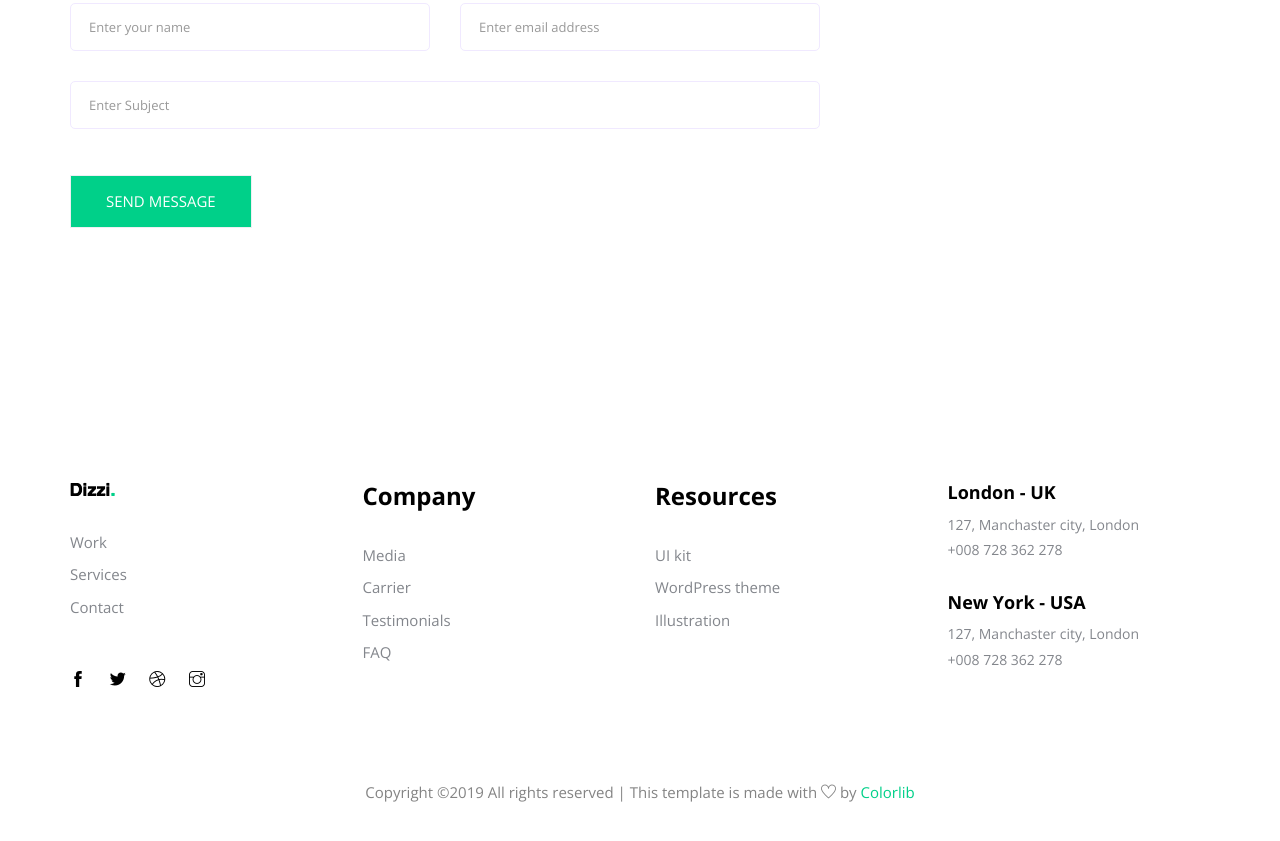
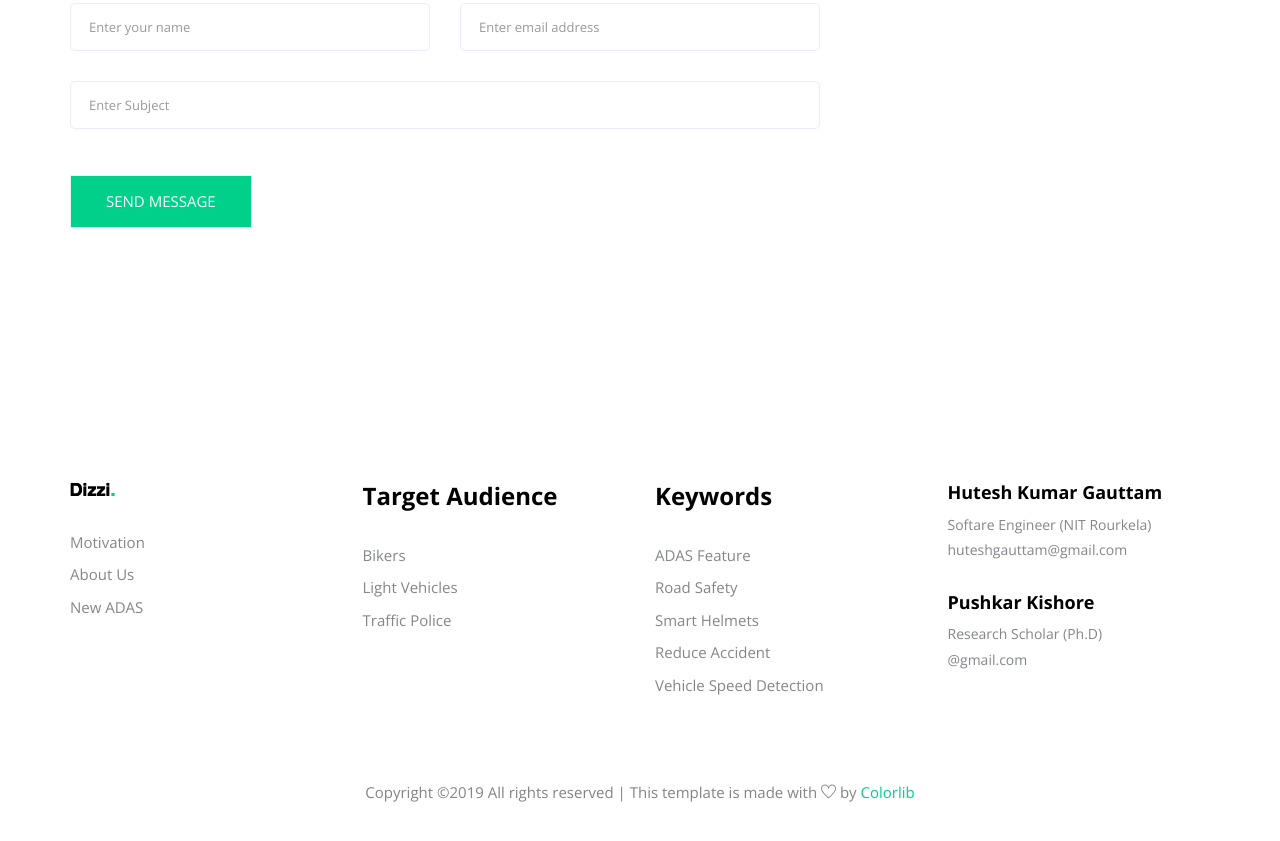
Before and after one commit to hutesh/hutesh.github.io, a website: page newadas/contact.html in a window 1280 px wide. Shown: the part 859-1700 px from the top of the page. Drawn offline with nearby package versions, Linux system fonts and the light colour scheme.

Commit message:
Updtae 3

```diff
--- a/newadas/contact.html
+++ b/newadas/contact.html
@@ -58,15 +58,15 @@
                     <a class="nav-link" href="index.html">Home</a>
                   </li>
                   <li class="nav-item">
-                    <a class="nav-link" href="about.html">About</a>
+                    <a class="nav-link" href="about.html">Research</a>
                   </li>
                   <li class="nav-item">
-                    <a class="nav-link" href="services.html">services</a>
+                    <a class="nav-link" href="services.html">Products</a>
                   </li>
                   <li class="nav-item">
-                    <a class="nav-link" href="blog.html">Blog</a>
+                    <a class="nav-link" href="blog.html">Benifits</a>
                   </li>
-                  <li class="nav-item dropdown">
+                <!--   <li class="nav-item dropdown">
                     <a
                       class="nav-link dropdown-toggle"
                       href="blog.html"
@@ -85,7 +85,7 @@
                       >
                       <a class="dropdown-item" href="elements.html">Elements</a>
                     </div>
-                  </li>
+                  </li> -->
                   <li class="nav-item">
                     <a class="nav-link" href="contact.html">Contact</a>
                   </li>
@@ -223,64 +223,68 @@
                 <img src="img/footer_logo.png" alt="" />
             </a>
             <ul>
-                <li><a href="#">Work</a></li>
-                <li><a href="#">Services</a></li>
-                <li><a href="#">Contact</a></li>
+                <li><a href="index.html">Motivation</a></li>
+                <li><a href="index.html">About Us</a></li>
+                <li><a href="index.html">New ADAS</a></li>
             </ul>
-            <div class="social_icon">
+           <!--  <div class="social_icon">
                 <a href="#"><i class="ti-facebook"></i></a>
                 <a href="#"><i class="ti-twitter-alt"></i></a>
                 <a href="#"><i class="ti-dribbble"></i></a>
                 <a href="#"><i class="ti-instagram"></i></a>
-            </div>
+            </div> -->
             </div>
         </div>
         <div class="col-xl-3 col-sm-6 col-md-3">
             <div class="single-footer-widget footer_2">
-            <h4>Company</h4>
+              <h4>Target Audience</h4>
               <ul>
                 <li>
-                <a href="#">Media</a>
+                  <a >Bikers</a>
                 </li>
                 <li>
-                <a href="#">Carrier</a>
+                  <a >Light Vehicles</a>
                 </li>
                 <li>
-                <a href="#">Testimonials</a>
-                </li>
-                <li>
-                <a href="#">FAQ</a>
+                  <a >Traffic Police</a>
                 </li>
                 </ul>
             </div>
           </div>
         <div class="col-xl-3 col-sm-6 col-md-3">
             <div class="single-footer-widget footer_2">
-            <h4>Resources</h4>
+              <h4>Keywords</h4>
               <ul>
                 <li>
-                <a href="#">UI kit</a>
+                  <a >ADAS Feature</a>
                 </li>
                 <li>
-                <a href="#">WordPress theme</a>
+                  <a >Road Safety</a>
                 </li>
                 <li>
-                <a href="#">Illustration</a>
+                  <a >Smart Helmets</a>
                 </li>
+                <li>
+                  <a >Reduce Accident</a>
+                </li>
+                 <li>
+                  <a >Vehicle Speed Detection</a>
+                </li>
+
               </ul>
             </div>
           </div>
         <div class="col-xl-3 col-sm-6 col-md-3">
             <div class="single-footer-widget footer_2">
             <div class="single_contact_info">
-                <h3>London - UK</h3>
-                <p>127, Manchaster city, London</p>
-                <p>+008 728 362 278</p>
+                <h3>Hutesh Kumar Gauttam</h3>
+                <p>Softare Engineer (NIT Rourkela)</p>
+                <p>huteshgauttam@gmail.com</p>
             </div>
             <div class="single_contact_info">
-                <h3>New York - USA</h3>
-                <p>127, Manchaster city, London</p>
-                <p>+008 728 362 278</p>
+                <h3>Pushkar Kishore</h3>
+                <p>Research Scholar (Ph.D)</p>
+                <p>@gmail.com</p>
             </div>
             </div>
         </div>
```
Also changed, not shown: newadas/index.html (+35 -38 lines), newadas/benifits.html (added), newadas/img/1.png (added), newadas/img/2.png (added), newadas/img/3.png (added), newadas/img/about_part.jpg, newadas/img/about_part1.jpg (added), newadas/img/banner_bg.png (deleted), newadas/product.html (added), newadas/research.html (added). Lines whose indentation alone changed are shown as unchanged.
